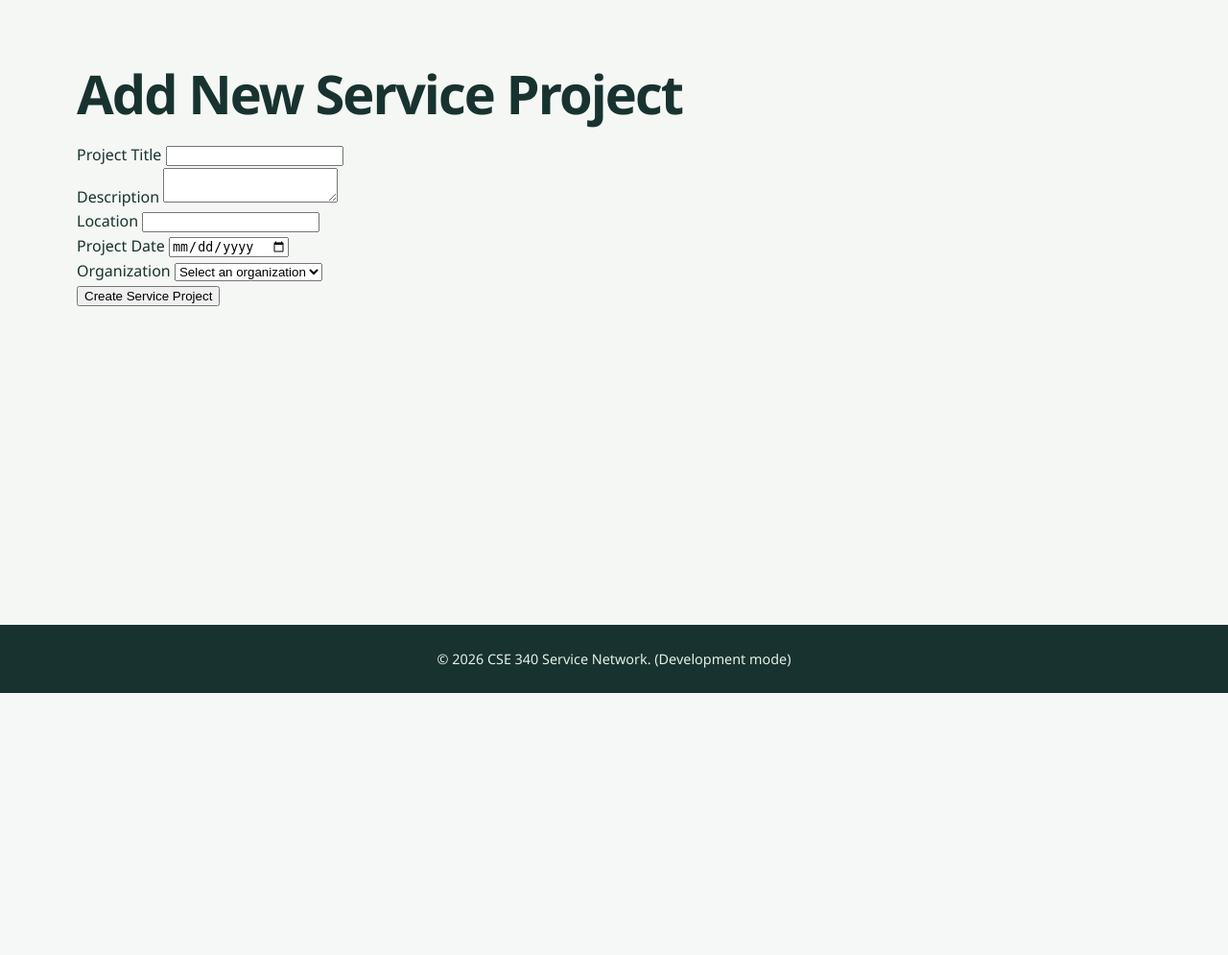
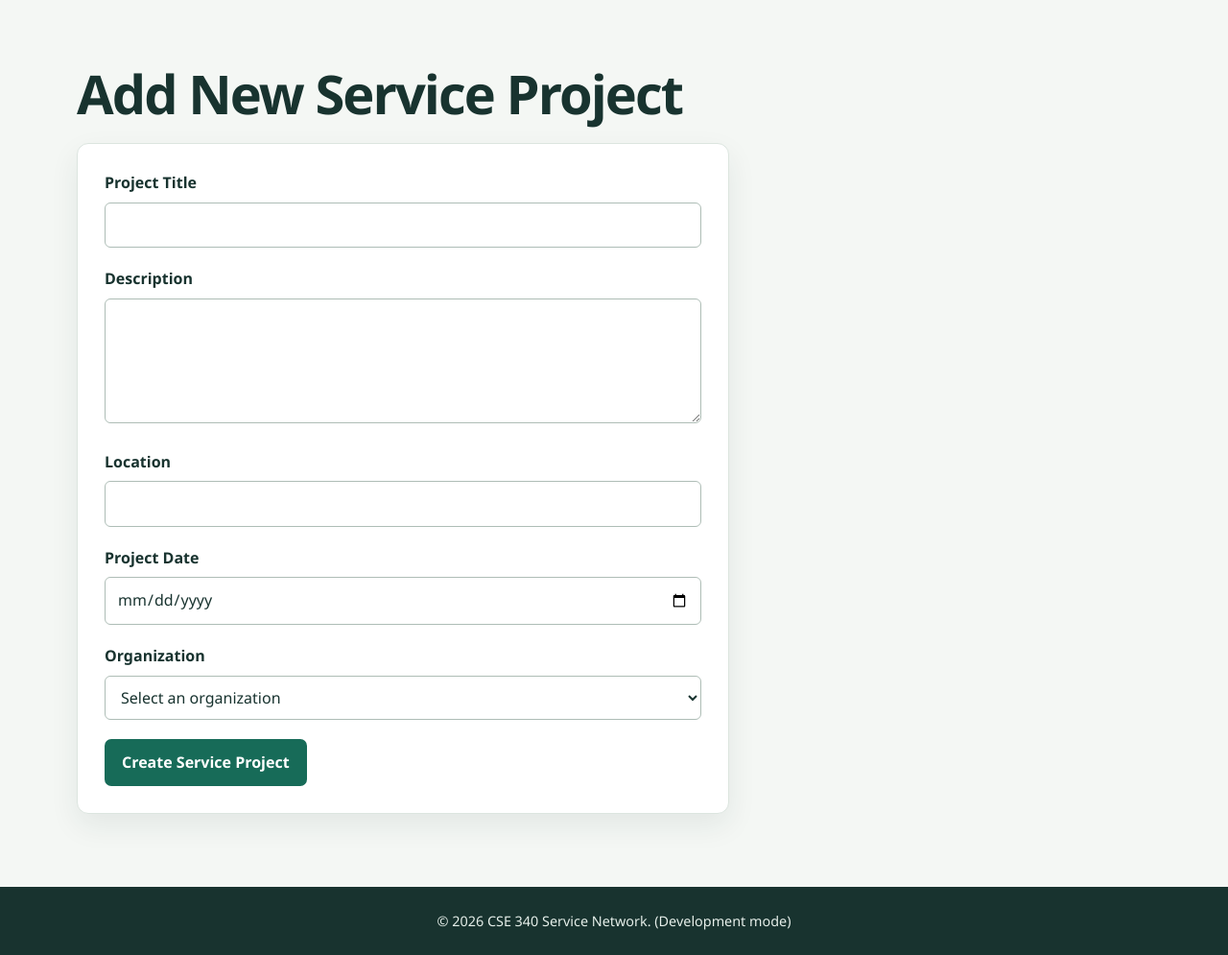
Before and after one commit to FredrickOketcho/cse340-course, a Node server app: page /new-project in a window 1280 px wide. Shown: the part 78-1073 px from the top of the page at 96% size. Before the commit the page ends 800 px from the top, so only its background shows below. Run offline with Node 20, Linux system fonts and the light colour scheme; data that the repository does not hold is empty.

Commit message:
Modifying the project

```diff
--- a/public/css/main.css
+++ b/public/css/main.css
@@ -240,6 +240,81 @@ h2 {
     box-shadow: var(--shadow-card);
 }
 
+form {
+    max-width: 680px;
+    padding: 28px;
+    border: 1px solid var(--color-border);
+    border-radius: 12px;
+    background: var(--color-surface);
+    box-shadow: var(--shadow-card);
+}
+
+.form-group {
+    margin-bottom: 20px;
+}
+
+.form-group label {
+    display: block;
+    margin-bottom: 7px;
+    font-weight: 700;
+}
+
+.form-group input:not([type="checkbox"]),
+.form-group textarea,
+.form-group select {
+    width: 100%;
+    min-height: 44px;
+    padding: 10px 12px;
+    border: 1px solid #aebdb6;
+    border-radius: 6px;
+    background: #fff;
+    color: var(--color-ink);
+    font: inherit;
+}
+
+.form-group textarea {
+    min-height: 130px;
+    resize: vertical;
+}
+
+.form-group input[type="checkbox"] {
+    width: 18px;
+    height: 18px;
+    margin: 0 8px 0 0;
+    accent-color: var(--color-primary);
+    vertical-align: middle;
+}
+
+.form-group.checkbox-group {
+    display: flex;
+    align-items: center;
+    gap: 8px;
+}
+
+.form-group.checkbox-group label {
+    margin: 0;
+}
+
+form button {
+    padding: 12px 18px;
+    border: 0;
+    border-radius: 7px;
+    background: var(--color-primary);
+    color: #fff;
+    font: inherit;
+    font-weight: 700;
+    cursor: pointer;
+}
+
+form button:hover {
+    background: var(--color-primary-dark);
+}
+
+form :focus-visible {
+    outline: 3px solid var(--color-accent);
+    outline-offset: 2px;
+}
+
 .content-card h2,
 .content-card h3 {
     margin-bottom: 10px;
--- a/src/views/assign-categories.ejs
+++ b/src/views/assign-categories.ejs
@@ -8,7 +8,7 @@
 <form action="/project/<%= project.project_id %>/assign-categories" method="POST">
     <% const assignedIds = assignedCategories.map((category) => Number(category.category_id)); %>
     <% categories.forEach((category) => { %>
-        <div class="form-group">
+        <div class="form-group checkbox-group">
             <input
                 type="checkbox"
                 id="category-<%= category.category_id %>"
--- a/src/views/categories.ejs
+++ b/src/views/categories.ejs
@@ -12,4 +12,5 @@
         </article>
     <% }) %>
 </section>
+<p><a href="/new-category">Add a new category</a></p>
 <%- include('partials/footer') %>
--- a/src/views/category.ejs
+++ b/src/views/category.ejs
@@ -4,6 +4,7 @@
     <h1><%= category.name %></h1>
 </section>
 <section aria-labelledby="category-projects-heading">
+    <p><a href="/edit-category/<%= category.category_id %>">Edit Category</a></p>
     <h2 class="section-heading" id="category-projects-heading">Service projects</h2>
     <% if (projects.length > 0) { %>
         <ul>
```
Also changed, not shown: src/controllers/categories.js (+97 -0 lines), src/models/categories.js (+24 -0 lines), src/routes.js (+9 -0 lines), src/views/edit-category.ejs (added, +12 -0 lines), src/views/new-category.ejs (added, +11 -0 lines).
